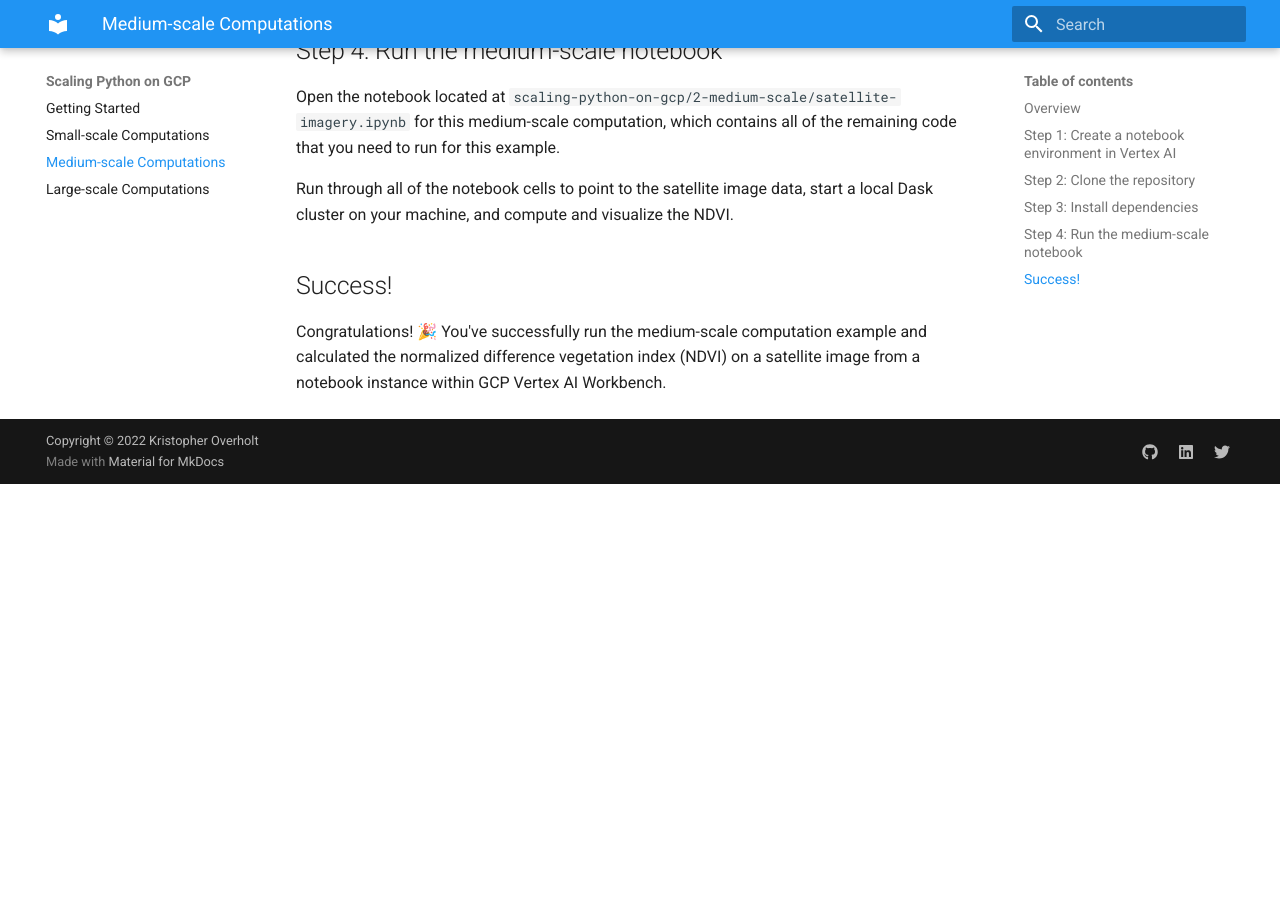
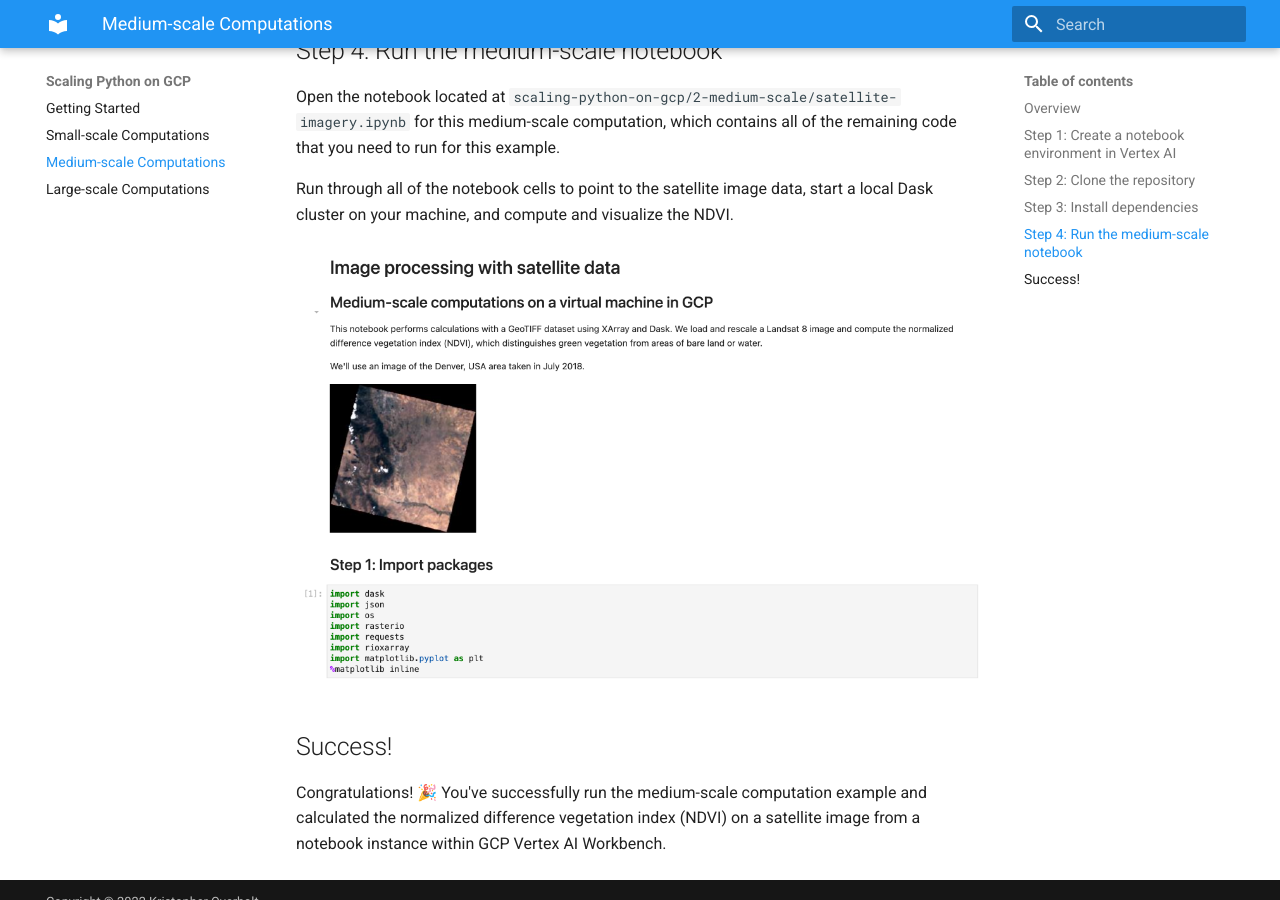
Before and after one commit to koverholt/scaling-python-on-gcp, an MkDocs documentation site: the page built from docs/medium.md, in a window 1280 px wide and 900 px high, scrolled down 1942 px. Built offline with MkDocs 1.6.1 and Material for MkDocs 9.7.7, drawn with Linux system fonts in a browser that asks for light colours; before the commit the page ends 2426 px from its top, so only the background shows below that.

Commit message:
Update notebooks

```diff
--- a/docs/medium.md
+++ b/docs/medium.md
@@ -66,6 +66,8 @@ to run for this example.
 Run through all of the notebook cells to point to the satellite image data,
 start a local Dask cluster on your machine, and compute and visualize the NDVI.
 
+<img src="/images/medium-scale-notebook.png" width="1000px" style="display: block; margin-left: auto; margin-right: auto;" alt="Running the medium-scale satellite imagery notebook">
+
 ## Success!
 
 Congratulations! 🎉 You've successfully run the medium-scale computation example
```
Also changed, not shown: docs/images/medium-scale-notebook.png (added), 5 other files.
